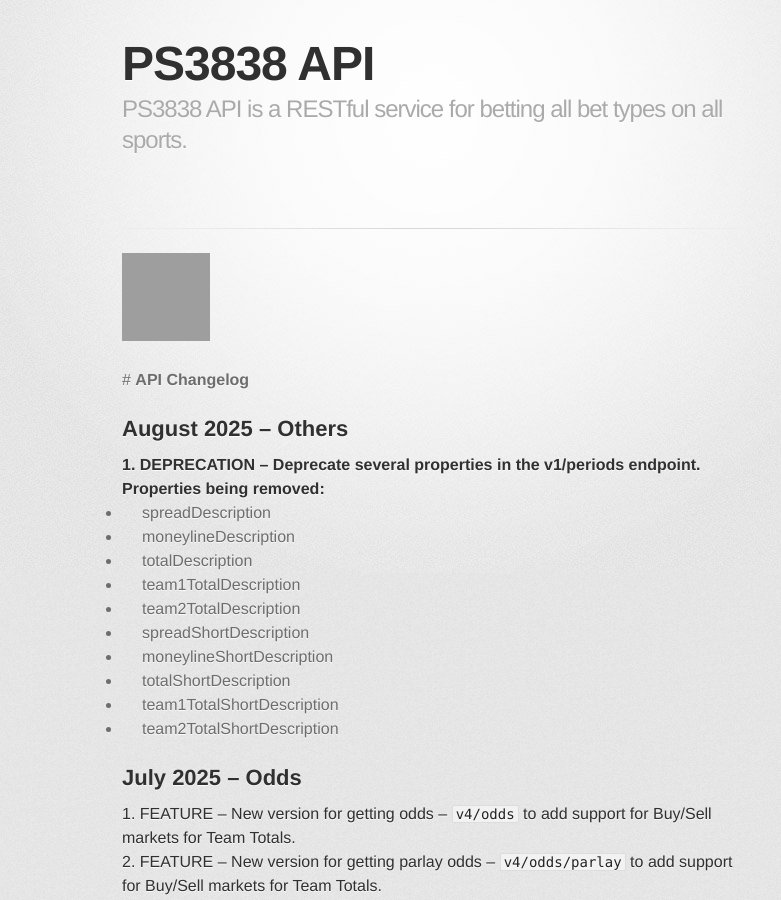
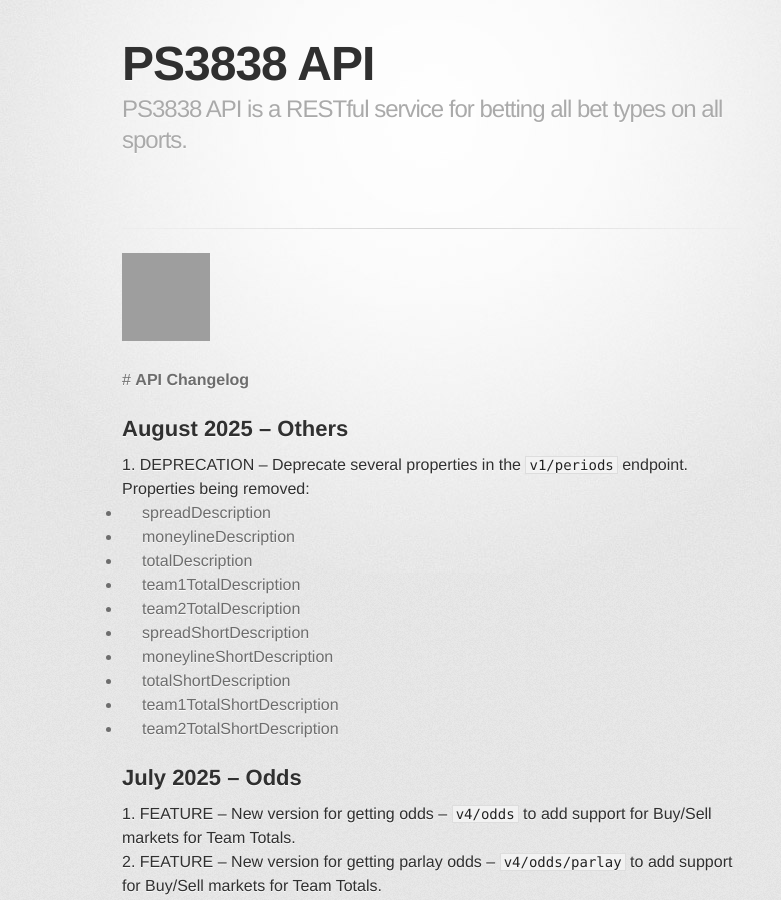
Before and after one commit to ps3838api/ps3838api.github.io, a Jekyll site: the page built from ChangesLog.md, in a window 1280 px wide and 900 px high, cut to the strip 0-900 px from the top of the window. Shown: the whole strip, without its empty margins (208-989 px from the left). Built offline with Jekyll 4.4.1, drawn with Linux system fonts in a browser that asks for light colours; some web fonts are replaced; our own code applies the rules of GitHub Pages for plain Markdown files; some of the changed lines change nothing that is shown; grey boxes are pictures that could not be loaded.

Commit message:
Update ChangesLog.md

```diff
--- a/ChangesLog.md
+++ b/ChangesLog.md
@@ -5,7 +5,7 @@
 
 ## August 2025 – Others
 
-#### 1. DEPRECATION – Deprecate several properties in the v1/periods endpoint. Properties being removed:
+##### 1. <span>DEPRECATION</span> – Deprecate several properties in the `v1/periods` endpoint. Properties being removed:
   + spreadDescription
   + moneylineDescription
   + totalDescription
```
